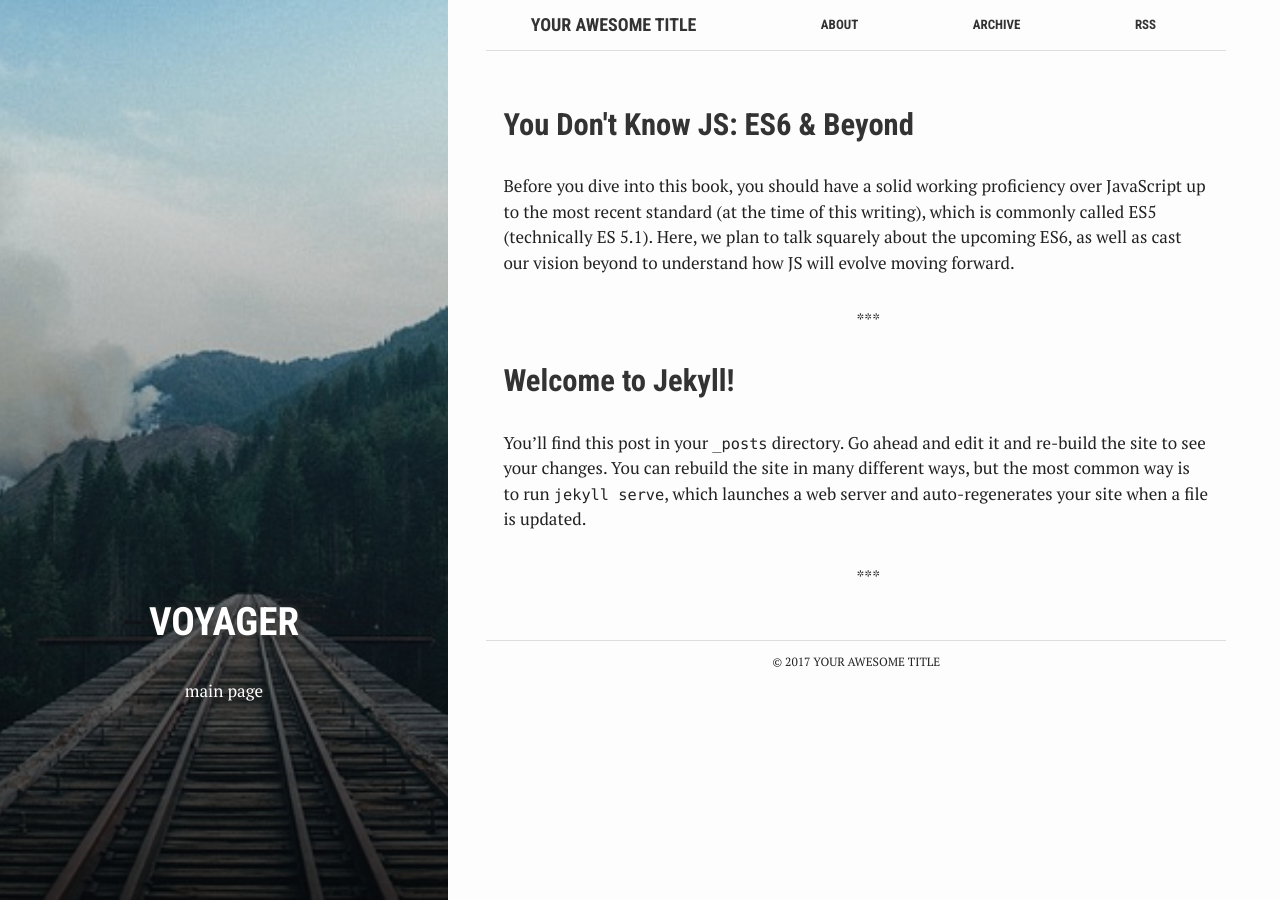
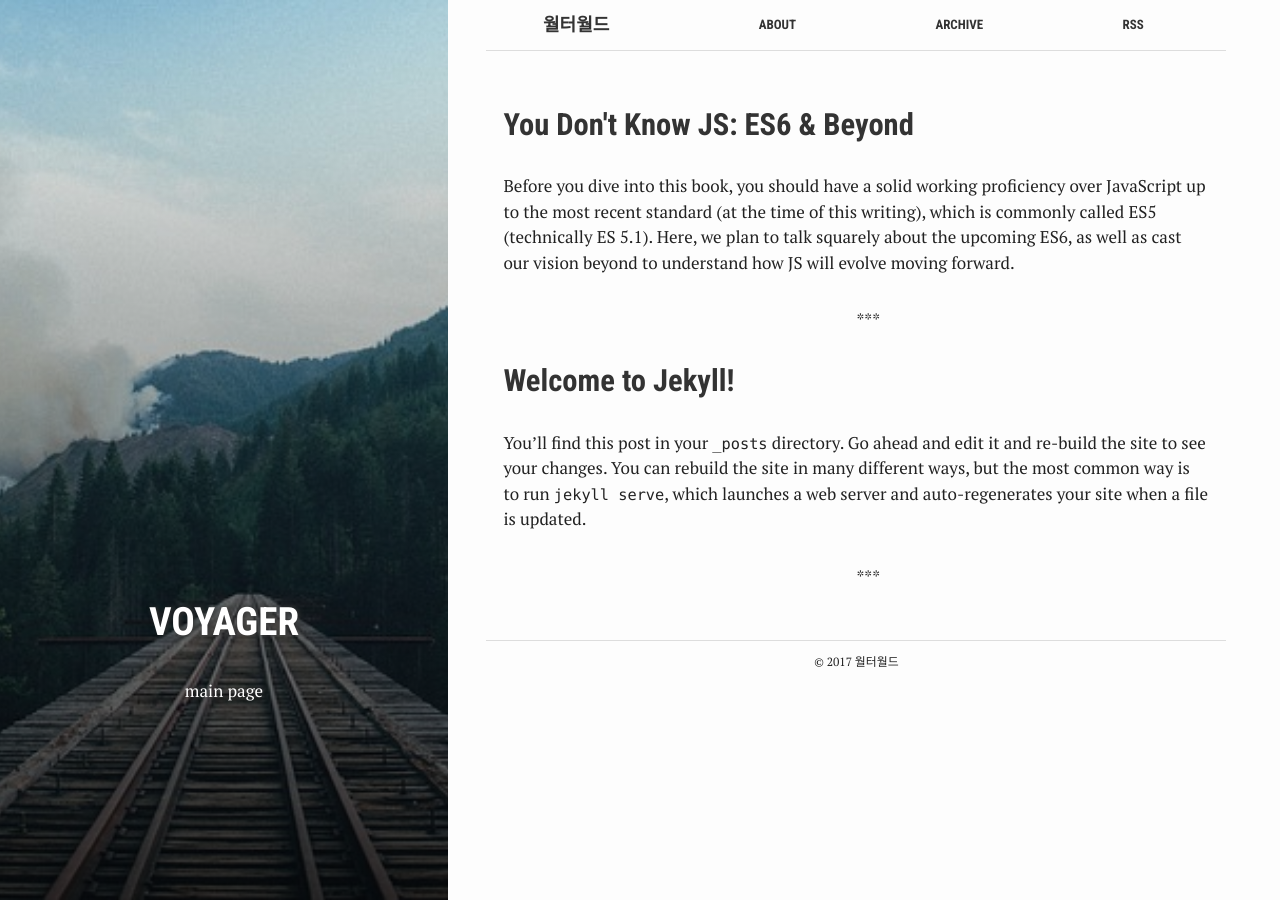
Before and after one commit to walter-ghost/walter-ghost.github.io, a Jekyll site: the page built from index.html, in a window 1280 px wide. Built offline with Jekyll 4.4.1, drawn with Linux system fonts in a browser that asks for light colours.

Commit message:
Update _config.yml

```diff
--- a/_config.yml
+++ b/_config.yml
@@ -6,7 +6,7 @@
 # 'jekyll serve'. If you change this file, please restart the server process.
 
 # Site settings
-title: Your awesome title
+title: 월터월드
 email: your-email@domain.com
 description: > # this means to ignore newlines until "baseurl:"
   Write an awesome description for your new site here. You can edit this
```
